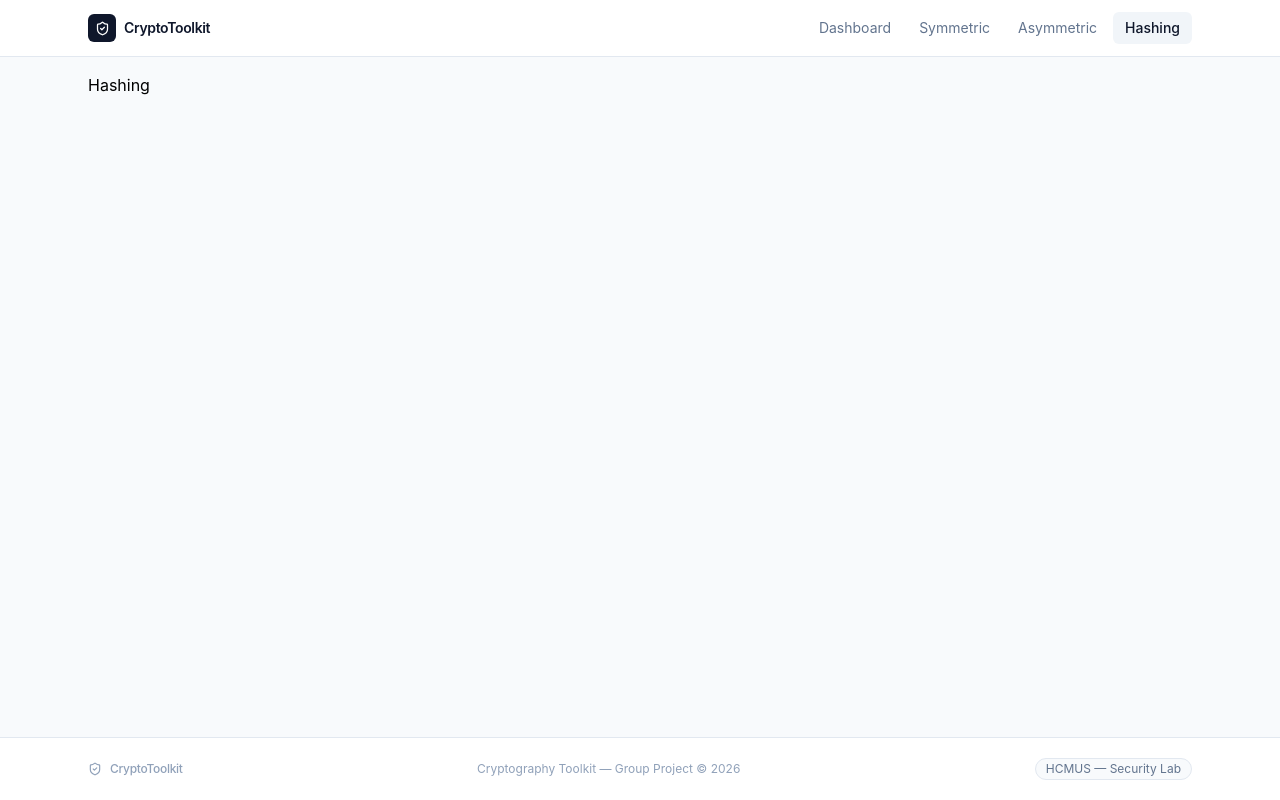
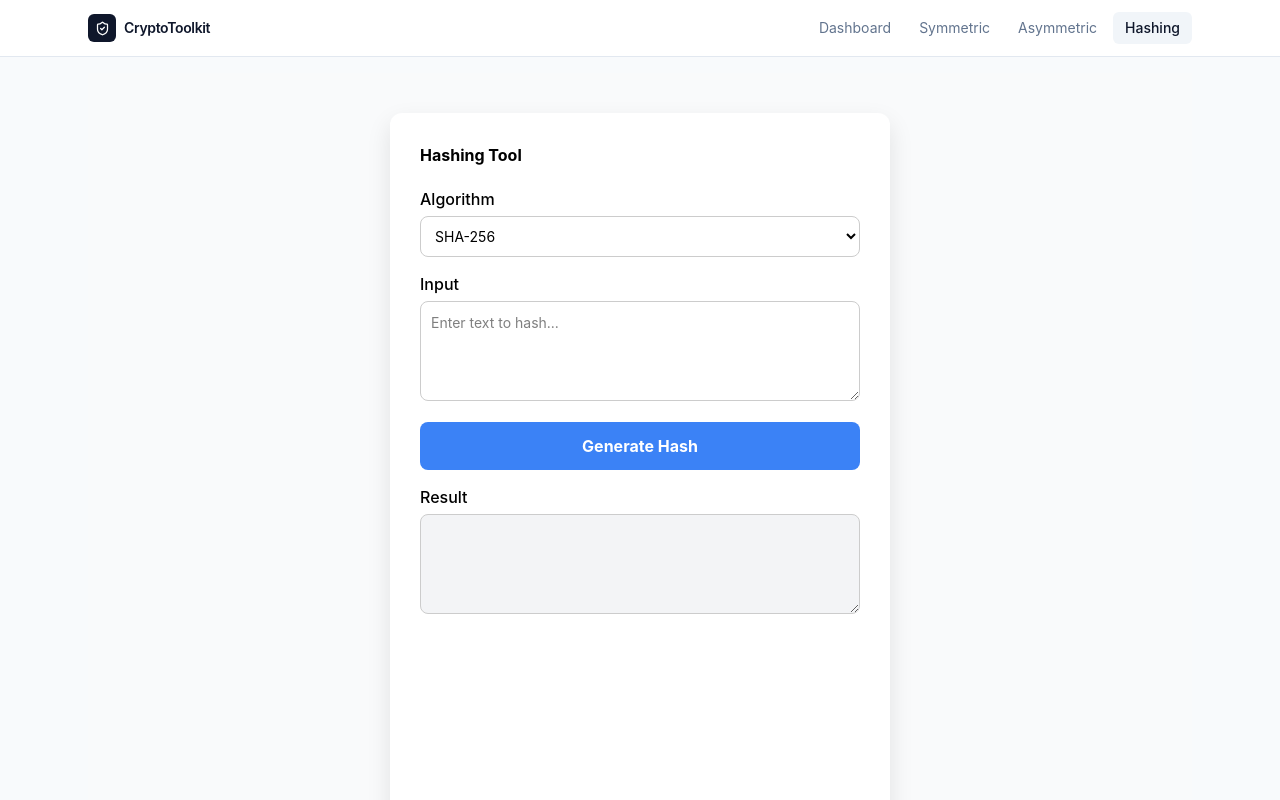
Before and after one commit to lethanhdat-swe/cryptography-toolkit, a React (Vite) app: page /hashing in a window 1280 px wide. Shown: the top 800 px of the page. Built offline with nearby package versions, Linux system fonts and the light colour scheme.

Commit message:
final fix before submit

```diff
--- a/src/pages/Hashing/Hashing.jsx
+++ b/src/pages/Hashing/Hashing.jsx
@@ -1,6 +1,106 @@
+import { useState } from "react";
+import CryptoJS from "crypto-js";
+
 function Hashing() {
-    // Code thuật toán: MD5, SHA-256.
-    return <div>Hashing</div>;
+  const [text, setText] = useState("");
+  const [algorithm, setAlgorithm] = useState("SHA-256");
+  const [result, setResult] = useState("");
+
+  const handleHash = () => {
+    if (!text) return;
+
+    let hash = "";
+
+    if (algorithm === "SHA-256") {
+      hash = CryptoJS.SHA256(text).toString();
+    } else if (algorithm === "MD5") {
+      hash = CryptoJS.MD5(text).toString();
+    }
+
+    setResult(hash);
+  };
+
+  return (
+    <div style={styles.container}>
+      <div style={styles.card}>
+        <h3 style={styles.title}>Hashing Tool</h3>
+
+        <label style={styles.label}>Algorithm</label>
+        <select
+          value={algorithm}
+          onChange={(e) => setAlgorithm(e.target.value)}
+          style={styles.input}
+        >
+          <option>SHA-256</option>
+          <option>MD5</option>
+        </select>
+
+        <label style={styles.label}>Input</label>
+        <textarea
+          placeholder="Enter text to hash..."
+          value={text}
+          onChange={(e) => setText(e.target.value)}
+          style={{ ...styles.input, height: "100px" }}
+        />
+
+        <button onClick={handleHash} style={styles.buttonPrimary}>
+          Generate Hash
+        </button>
+
+        <label style={styles.label}>Result</label>
+        <textarea
+          value={result}
+          readOnly
+          style={{ ...styles.input, height: "100px", background: "#f3f4f6" }}
+        />
+      </div>
+    </div>
+  );
 }
 
+const styles = {
+  container: {
+    display: "flex",
+    justifyContent: "center",
+    padding: "40px",
+    background: "#f9fafb",
+    minHeight: "100vh",
+  },
+  card: {
+    width: "500px",
+    background: "#fff",
+    padding: "30px",
+    borderRadius: "12px",
+    boxShadow: "0 10px 25px rgba(0,0,0,0.1)",
+  },
+  title: {
+    marginBottom: "20px",
+    fontWeight: "bold",
+  },
+  label: {
+    display: "block",
+    marginBottom: "5px",
+    fontWeight: "500",
+  },
+  input: {
+    width: "100%",
+    padding: "10px",
+    marginBottom: "15px",
+    borderRadius: "8px",
+    border: "1px solid #ccc",
+    fontSize: "14px",
+  },
+  buttonPrimary: {
+    width: "100%",
+    padding: "12px",
+    background: "#3b82f6",
+    color: "#fff",
+    border: "none",
+    borderRadius: "8px",
+    fontWeight: "bold",
+    cursor: "pointer",
+    marginBottom: "15px",
+  },
+};
+
 export default Hashing;
```
